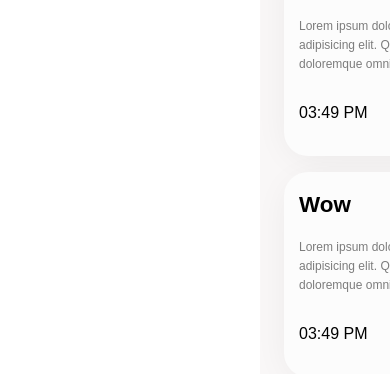
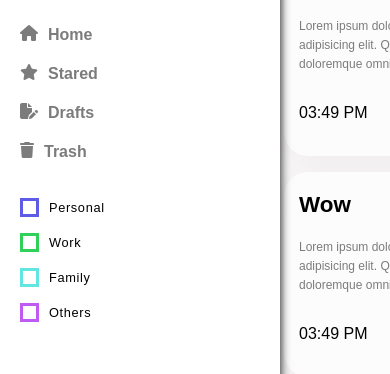
Before and after one commit to kizitech/note-app, a plain HTML site: page index.html in a window 390 px wide. Shown: the part 314-688 px from the top of the page. Drawn offline with Linux system fonts and the light colour scheme.

Commit message:
Update style.css

```diff
--- a/apps/styles/style.css
+++ b/apps/styles/style.css
@@ -445,7 +445,6 @@
         position: absolute;
         z-index: 10;
         box-shadow: 0 0 10px #000;
-        left: -300px;
     }
     .app {
         width: 100%;
```
